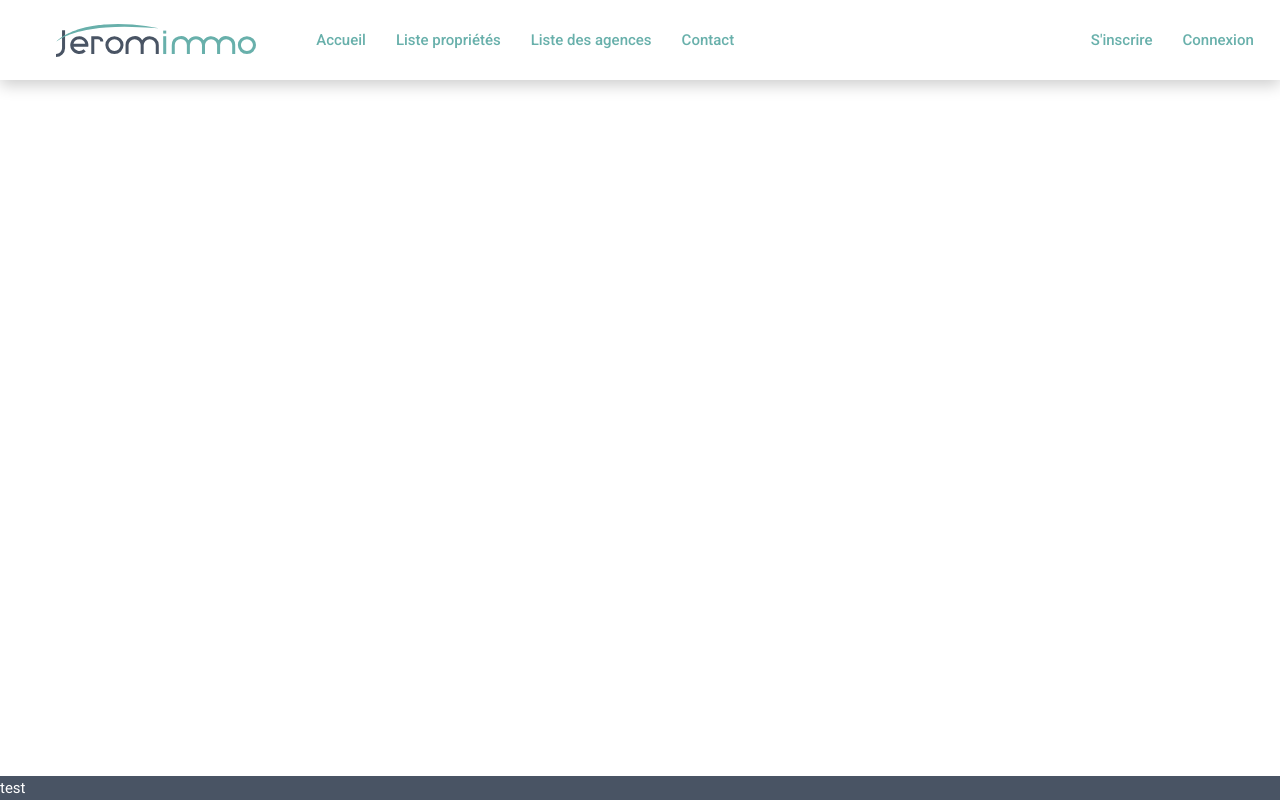
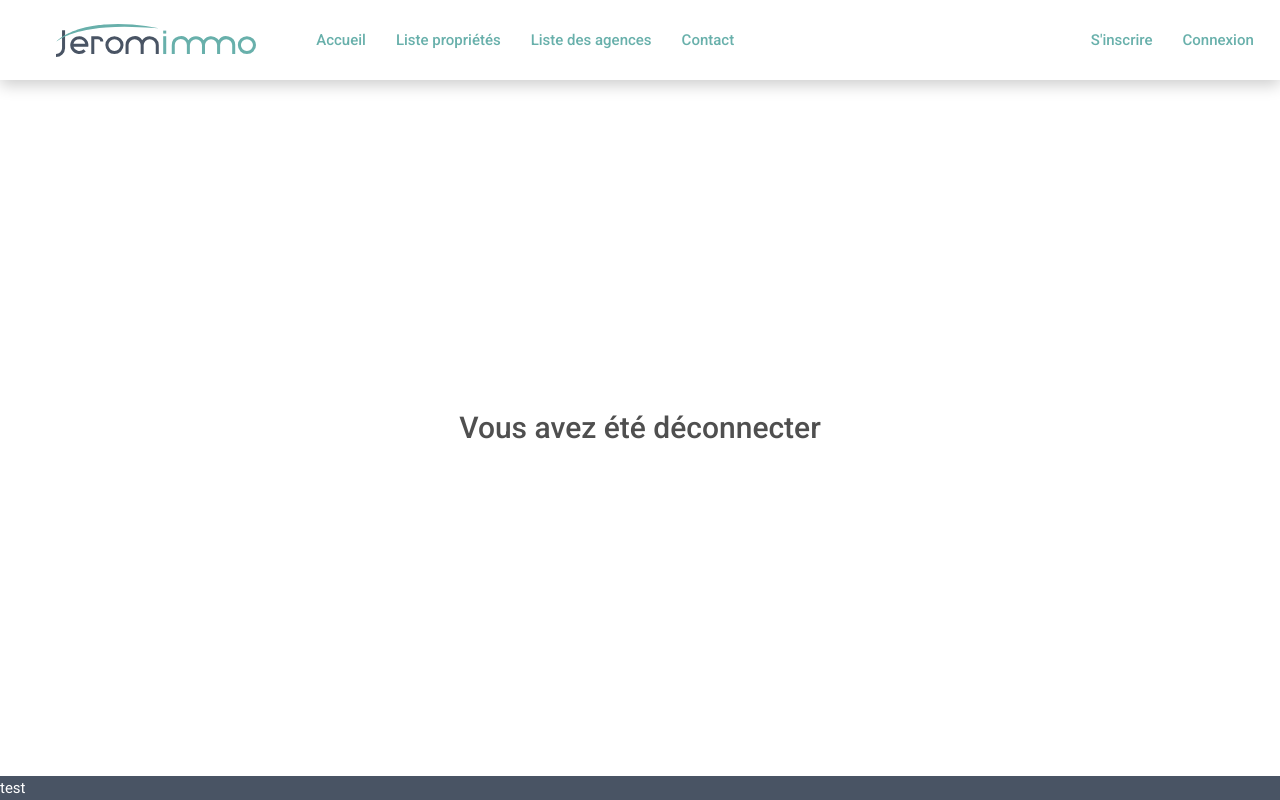
Before and after one commit to paulguillon/jeromimmoweb, a React (Create React App) app: page /logout in a window 1280 px wide. Built offline with nearby package versions, Linux system fonts and the light colour scheme.

Commit message:
Logout component

```diff
--- a/src/App.tsx
+++ b/src/App.tsx
@@ -11,6 +11,7 @@ import FooterNavigation from "./components/template/footer";
 import "./assets/css/general.css";
 
 import Login from "./components/auth/login";
+import Logout from './components/auth/logout';
 import Register from "./components/auth/register";
 import NotFound from "./pages/page-not-found";
 
@@ -20,6 +21,7 @@ const App: FunctionComponent = () => {
       <HeaderNavigation />
       <Switch>
         <Route exact path="/login" component={Login} />
+        <Route exact path="/logout" component={Logout} />
         <Route exact path="/register" component={Register} />
         <Route exact path="/profile" />
         <Route exact path="/logout" />
--- a/src/components/auth/logout.tsx
+++ b/src/components/auth/logout.tsx
@@ -1,6 +1,10 @@
 function Logout() {
-
-
+    window.localStorage.removeItem("token");
+    return (
+        <div className="m-auto">
+            <h2>Vous avez été déconnecter</h2>
+        </div>
+    );
 
 }
 export default Logout;
```
Also changed, not shown: 1 other file (tests, documents, lock files or other folders).
